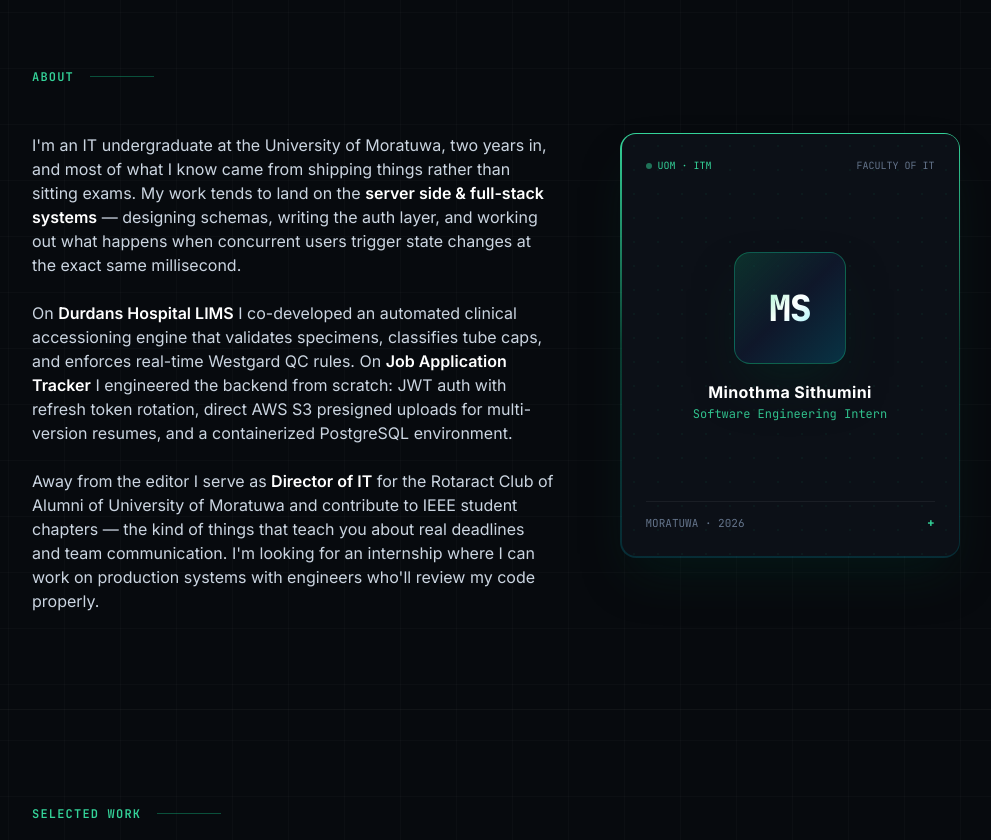
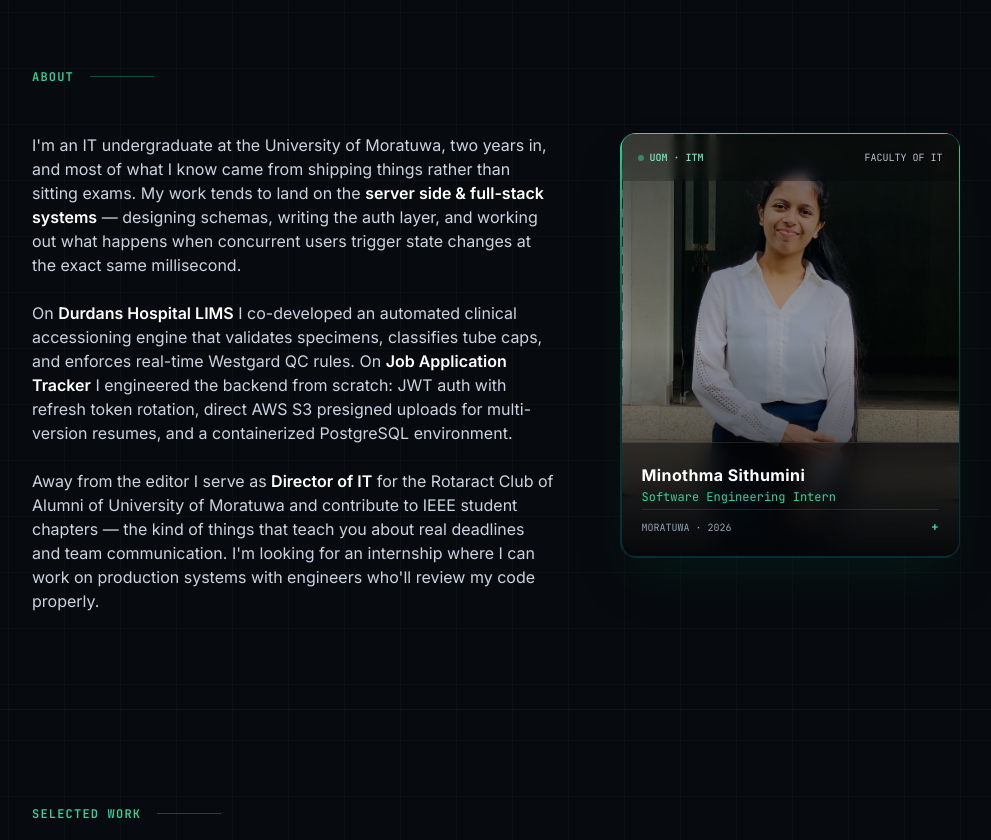
Before and after one commit to Minothma/portfolio, a Next.js app: page / in a window 1280 px wide. Shown: the part 940-1780 px from the top of the page, without its empty margins (160-1151 px from the left). Built offline with nearby package versions, Linux system fonts and the light colour scheme.

Commit message:
feat: integrate official professional portrait into About section

```diff
--- a/components/sections/About.tsx
+++ b/components/sections/About.tsx
@@ -1,6 +1,7 @@
 "use client";
 
 import React from "react";
+import Image from "next/image";
 import { profile } from "@/data/profile";
 
 export function About() {
@@ -33,50 +34,53 @@ export function About() {
             </p>
           </div>
 
-          {/* Right Column: Custom Visual Portrait Frame with Watermark */}
+          {/* Right Column: High-Fidelity Photograph Frame with Emerald Glow */}
           <div className="lg:col-span-5 flex justify-center lg:justify-end">
-            <div className="relative w-full max-w-[340px] aspect-[4/5] rounded-2xl bg-gradient-to-b from-emerald-400 via-emerald-500/30 to-cyan-500/20 p-[1.5px] shadow-2xl shadow-emerald-950/40 overflow-hidden group hover:shadow-[0_0_35px_rgba(16,185,129,0.2)] transition-all duration-300">
+            <div className="relative w-full max-w-[340px] aspect-[4/5] rounded-2xl bg-gradient-to-b from-emerald-400 via-emerald-500/30 to-cyan-500/20 p-[1.5px] shadow-2xl shadow-emerald-950/40 overflow-hidden group hover:shadow-[0_0_35px_rgba(16,185,129,0.25)] transition-all duration-300">
 
-              {/* Inner portrait content */}
-              <div className="relative w-full h-full rounded-[14px] bg-[#0c1017] flex flex-col items-center justify-between p-6 overflow-hidden">
+              {/* Inner portrait container */}
+              <div className="relative w-full h-full rounded-[14px] bg-[#0c1017] flex flex-col justify-between overflow-hidden">
 
-                {/* Subtle top subtle grid */}
-                <div
-                  className="absolute inset-0 opacity-15"
-                  style={{
-                    backgroundImage: `radial-gradient(rgba(16, 185, 129, 0.4) 1px, transparent 1px)`,
-                    backgroundSize: "24px 24px",
-                  }}
-                />
+                {/* Real Profile Image with subtle zoom on hover */}
+                <div className="absolute inset-0 z-0">
+                  <Image
+                    src="/profile.jpg"
+                    alt={profile.name}
+                    fill
+                    sizes="(max-width: 768px) 100vw, 340px"
+                    className="object-cover object-top filter brightness-[0.92] contrast-[1.05] group-hover:scale-105 transition-transform duration-500 ease-out"
+                    priority
+                  />
+                  {/* Subtle dark gradient overlay at top and bottom */}
+                  <div className="absolute inset-0 bg-gradient-to-t from-[#070a0e] via-[#070a0e]/30 to-[#070a0e]/60 pointer-events-none" />
+                </div>
 
                 {/* Top Badge */}
-                <div className="relative z-10 w-full flex items-center justify-between text-[10px] font-mono text-slate-400">
-                  <span className="flex items-center gap-1.5 text-emerald-400">
+                <div className="relative z-10 w-full flex items-center justify-between p-4 text-[10px] font-mono text-slate-300 backdrop-blur-sm bg-black/20">
+                  <span className="flex items-center gap-1.5 text-emerald-300 font-semibold">
                     <span className="w-1.5 h-1.5 rounded-full bg-emerald-400 animate-pulse" />
                     UOM · ITM
                   </span>
-                  <span className="text-slate-500">FACULTY OF IT</span>
+                  <span className="text-slate-300/90 font-mono">FACULTY OF IT</span>
                 </div>
 
-                {/* Center Monogram Graphic */}
-                <div className="relative z-10 flex flex-col items-center my-auto">
-                  <div className="w-28 h-28 rounded-2xl bg-gradient-to-br from-emerald-500/20 via-slate-900 to-cyan-950 border border-emerald-500/40 flex items-center justify-center shadow-2xl shadow-emerald-950/50 mb-4 group-hover:scale-105 group-hover:border-emerald-400/70 transition-transform duration-300">
-                    <span className="text-4xl font-extrabold font-mono tracking-tight bg-gradient-to-br from-emerald-200 via-white to-cyan-200 bg-clip-text text-transparent">
-                      MS
-                    </span>
+                {/* Bottom Overlay Info & Watermark */}
+                <div className="relative z-10 p-5 backdrop-blur-md bg-black/40 border-t border-white/10 space-y-1">
+                  <div className="flex items-center justify-between">
+                    <div>
+                      <h3 className="text-base font-bold text-white tracking-wide">
+                        {profile.name}
+                      </h3>
+                      <p className="text-xs font-mono text-emerald-400 mt-0.5">
+                        Software Engineering Intern
+                      </p>
+                    </div>
                   </div>
-                  <span className="text-base font-bold text-white tracking-wide">
-                    {profile.name}
-                  </span>
-                  <span className="text-xs font-mono text-emerald-400/90 mt-0.5">
-                    Software Engineering Intern
-                  </span>
-                </div>
 
-                {/* Watermark at bottom right */}
-                <div className="relative z-10 w-full flex items-center justify-between text-[11px] font-mono text-slate-500 pt-3 border-t border-white/[0.06]">
-                  <span className="text-slate-500 uppercase">MORATUWA · 2026</span>
-                  <span className="text-emerald-400 text-[12px] font-bold">+</span>
+                  <div className="flex items-center justify-between text-[11px] font-mono text-slate-400 pt-2 border-t border-white/10">
+                    <span className="uppercase text-[10px] text-slate-400">MORATUWA · 2026</span>
+                    <span className="text-emerald-400 font-bold text-[12px]">+</span>
+                  </div>
                 </div>
 
               </div>
```
Also changed, not shown: public/profile.jpg (added).
